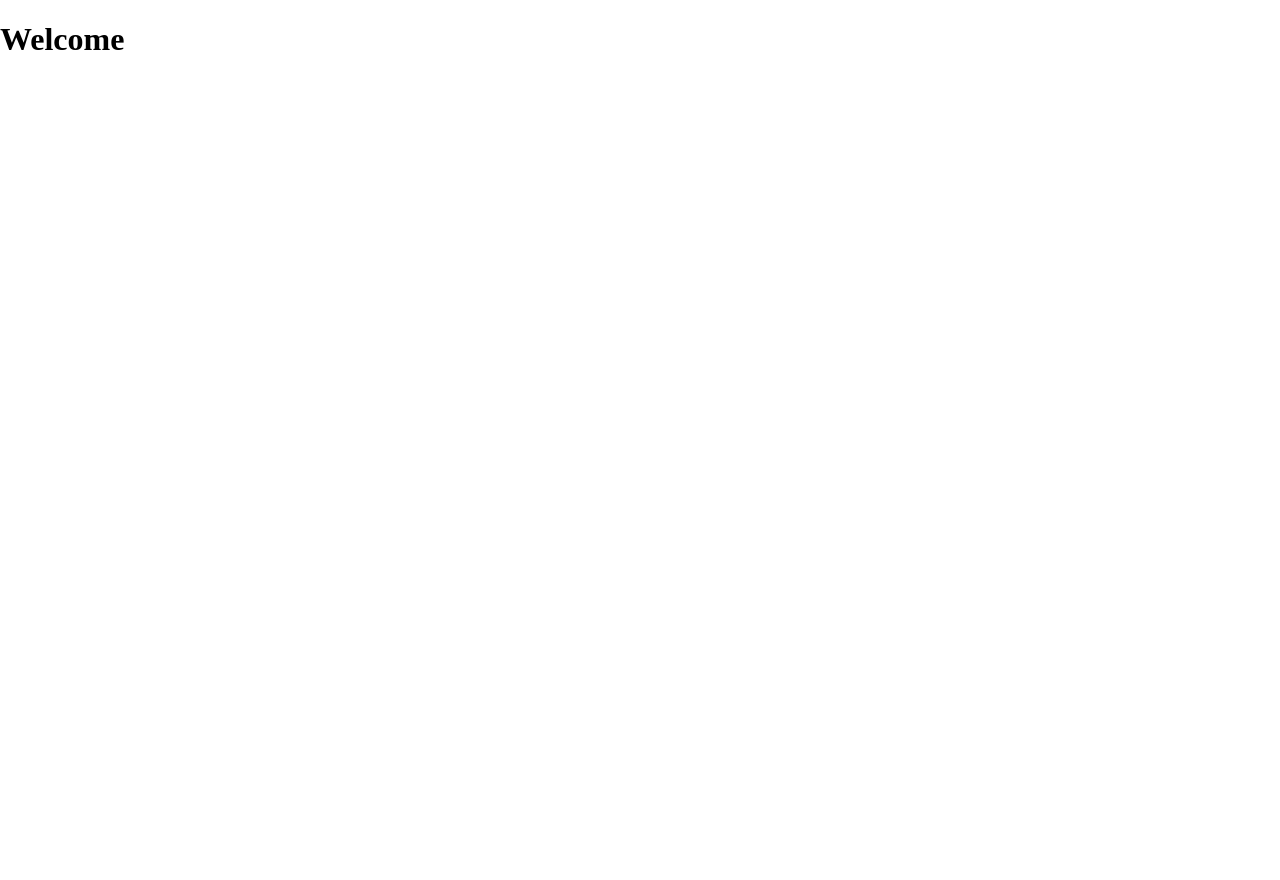
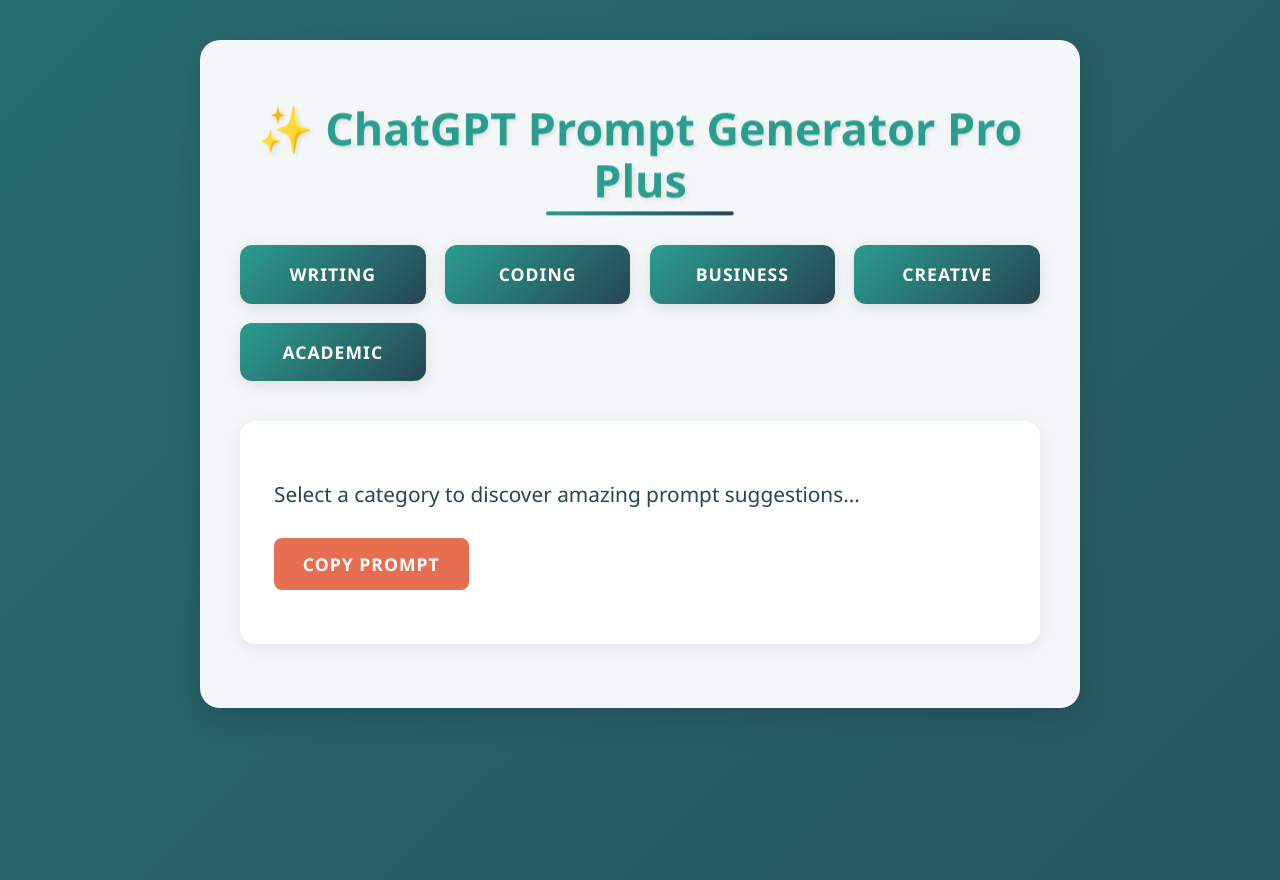
Before and after one commit to Deep-Dive-AI/Project-AI, a website built with Vite: page Prompt-book/index.html in a window 1280 px wide. Before the commit the page ends 800 px from the top, so only its background shows below. Built offline with nearby package versions, Linux system fonts and the light colour scheme.

Commit message:
the prompt page

```diff
--- a/Prompt-book/index.html
+++ b/Prompt-book/index.html
@@ -7,9 +7,23 @@
     <title>Vite App</title>
   </head>
   <body>
-    <h1>
-      Welcome
-    </h1>
+    <div class="container">
+      <h1>✨ ChatGPT Prompt Generator Pro Plus</h1>
+
+      <div class="category-buttons">
+        <button class="category-btn" data-category="writing">Writing</button>
+        <button class="category-btn" data-category="coding">Coding</button>
+        <button class="category-btn" data-category="business">Business</button>
+        <button class="category-btn" data-category="creative">Creative</button>
+        <button class="category-btn" data-category="academic">Academic</button>
+      </div>
+
+      <div class="prompt-container">
+        <p class="prompt-text">Select a category to discover amazing prompt suggestions...</p>
+        <button class="copy-btn">Copy Prompt</button>
+        <span class="copied-message">✨ Prompt copied to clipboard!</span>
+      </div>
+    </div>
     <script type="module" src="/main.js"></script>
   </body>
 </html>
--- a/Prompt-book/style.scss
+++ b/Prompt-book/style.scss
@@ -0,0 +1,199 @@
+// Variables
+$primary: #2a9d8f;
+$secondary: #e76f51;
+$dark: #264653;
+$light: #f4f1de;
+$accent: #f4a261;
+$gradient: linear-gradient(135deg, $primary 0%, $dark 100%);
+
+// Styles
+body {
+  font-family: 'Segoe UI', Tahoma, Geneva, Verdana, sans-serif;
+  background: $gradient;
+  color: $dark;
+  margin: 0;
+  padding: 40px;
+  min-height: 100vh;
+  display: flex;
+  flex-direction: column;
+  align-items: center;
+  background-size: 400% 400%;
+  animation: gradientBG 15s ease infinite;
+}
+
+@keyframes gradientBG {
+  0% { background-position: 0% 50%; }
+  50% { background-position: 100% 50%; }
+  100% { background-position: 0% 50%; }
+}
+
+.container {
+  max-width: 800px;
+  width: 100%;
+  background: rgba(255, 255, 255, 0.95);
+  padding: 2.5rem;
+  border-radius: 20px;
+  box-shadow: 0 8px 32px rgba(0,0,0,0.15);
+  backdrop-filter: blur(10px);
+  transform-style: preserve-3d;
+  perspective: 1000px;
+}
+
+h1 {
+  text-align: center;
+  color: $primary;
+  margin-bottom: 2rem;
+  font-size: 2.8rem;
+  text-shadow: 2px 2px 4px rgba(0,0,0,0.1);
+  position: relative;
+  animation: floatTitle 3s ease-in-out infinite;
+
+  &::after {
+    content: '';
+    position: absolute;
+    bottom: -10px;
+    left: 50%;
+    transform: translateX(-50%);
+    width: 150px;
+    height: 4px;
+    background: $gradient;
+    border-radius: 2px;
+    animation: expandLine 3s ease-in-out infinite;
+  }
+}
+
+@keyframes floatTitle {
+  0%, 100% { transform: translateY(0); }
+  50% { transform: translateY(-10px); }
+}
+
+@keyframes expandLine {
+  0%, 100% { width: 150px; }
+  50% { width: 200px; }
+}
+
+.category-buttons {
+  display: grid;
+  grid-template-columns: repeat(auto-fit, minmax(150px, 1fr));
+  gap: 1.2rem;
+  margin-bottom: 2.5rem;
+  transform-style: preserve-3d;
+}
+
+.category-btn {
+  background: $gradient;
+  color: white;
+  border: none;
+  padding: 1.2rem;
+  font-size: 1.1rem;
+  border-radius: 12px;
+  cursor: pointer;
+  transition: all 0.3s ease;
+  text-transform: uppercase;
+  letter-spacing: 1px;
+  font-weight: 600;
+  box-shadow: 0 4px 15px rgba(0,0,0,0.1);
+  position: relative;
+  overflow: hidden;
+
+  &::before {
+    content: '';
+    position: absolute;
+    top: 0;
+    left: -100%;
+    width: 100%;
+    height: 100%;
+    background: linear-gradient(120deg, transparent, rgba(255,255,255,0.3), transparent);
+    transition: 0.5s;
+  }
+
+  &:hover::before {
+    left: 100%;
+  }
+
+  &:hover {
+    transform: translateY(-5px) scale(1.02) rotateX(5deg);
+    box-shadow: 0 6px 20px rgba(0,0,0,0.15);
+  }
+}
+
+.prompt-container {
+  background: #ffffff;
+  padding: 2rem;
+  border-radius: 15px;
+  margin-bottom: 1.5rem;
+  box-shadow: 0 4px 15px rgba(0,0,0,0.08);
+  transition: all 0.3s ease;
+  border: 2px solid transparent;
+  position: relative;
+  overflow: hidden;
+
+  &::before {
+    content: '';
+    position: absolute;
+    top: 0;
+    left: 0;
+    width: 100%;
+    height: 100%;
+    background: linear-gradient(45deg, transparent, rgba(42,157,143,0.1), transparent);
+    transform: translateX(-100%);
+    transition: 0.5s;
+  }
+
+  &:hover::before {
+    transform: translateX(100%);
+  }
+}
+
+.prompt-text {
+  font-size: 1.3rem;
+  line-height: 1.8;
+  margin-bottom: 1.5rem;
+  color: $dark;
+  transition: all 0.3s ease;
+}
+
+.copy-btn {
+  background: $secondary;
+  color: white;
+  border: none;
+  padding: 1rem 1.8rem;
+  font-size: 1.1rem;
+  border-radius: 8px;
+  cursor: pointer;
+  transition: all 0.3s ease;
+  text-transform: uppercase;
+  letter-spacing: 1px;
+  font-weight: 600;
+  display: flex;
+  align-items: center;
+  gap: 8px;
+  position: relative;
+  overflow: hidden;
+
+  &:hover {
+    transform: translateY(-2px) scale(1.05);
+    box-shadow: 0 4px 15px rgba($secondary, 0.3);
+  }
+}
+
+.copied-message {
+  color: $primary;
+  font-size: 1.1rem;
+  margin-left: 1rem;
+  opacity: 0;
+  transition: opacity 0.3s;
+  font-weight: 600;
+  position: relative;
+
+  &.show {
+    opacity: 1;
+    animation: bounceIn 0.6s cubic-bezier(0.68, -0.55, 0.265, 1.55);
+  }
+}
+
+@keyframes bounceIn {
+  0% { transform: scale(0); }
+  50% { transform: scale(1.2); }
+  100% { transform: scale(1); }
+}
```
Also changed, not shown: Prompt-book/style.css, 1 other file.
